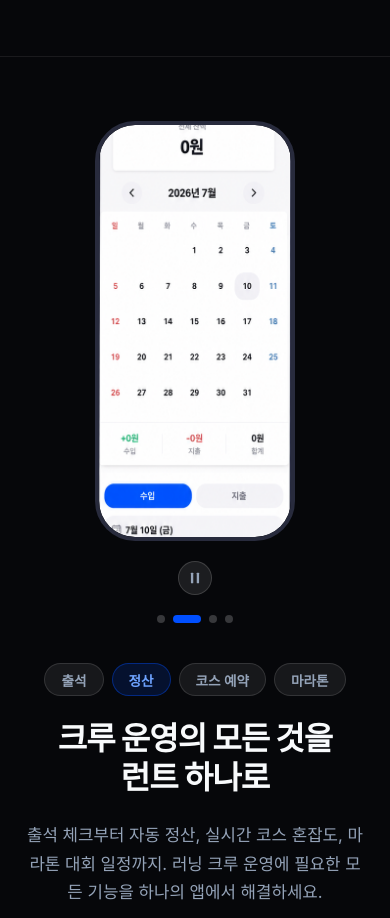
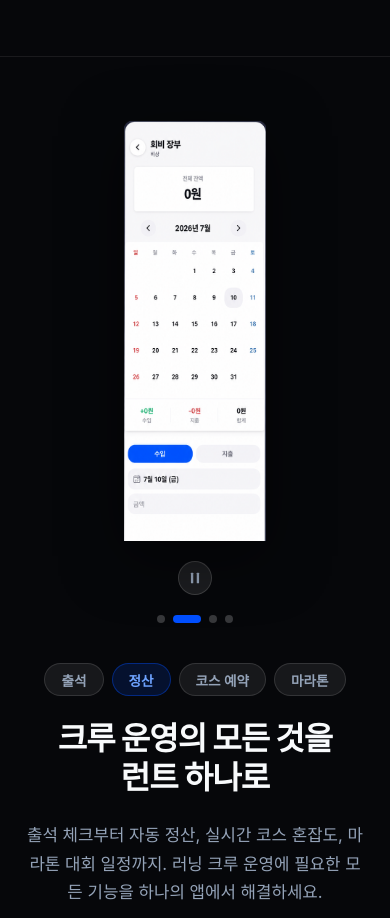
Before and after one commit to yellowcat8/runt, a website built with Vite: page index.html in a window 390 px wide. Shown: the part 3380-4298 px from the top of the page. Built offline with nearby package versions, Linux system fonts and the light colour scheme; a web font is replaced by a local one.

Commit message:
style: remove phone mockup border and set object-fit contain to display full phone images without clipping

```diff
--- a/src/style.css
+++ b/src/style.css
@@ -471,13 +471,10 @@ p {
   position: relative;
   width: 280px;
   height: 590px;
-  background: #0f111a;
-  border: 4px solid #282b3d;
-  border-radius: 40px;
-  overflow: hidden;
-  box-shadow:
-    0 30px 80px rgba(0, 0, 0, 0.6),
-    0 0 0 1px rgba(255, 255, 255, 0.05);
+  background: transparent;
+  border: none;
+  border-radius: 0;
+  overflow: visible;
 }
 
 .fss-phone-notch {
@@ -488,8 +485,8 @@ p {
   position: relative;
   width: 100%;
   height: 100%;
-  overflow: hidden;
-  border-radius: 36px;
+  overflow: visible;
+  border-radius: 0;
 }
 
 /* All phone images stacked, only active one visible */
@@ -498,10 +495,11 @@ p {
   inset: 0;
   width: 100%;
   height: 100%;
-  object-fit: cover;
+  object-fit: contain; /* Show the entire image preserving aspect ratio */
   opacity: 0;
   transition: opacity 0.55s ease;
   display: block;
+  filter: drop-shadow(0 15px 30px rgba(0, 0, 0, 0.5)); /* Natural drop shadow for the phone shape */
 }
 
 .fss-img--active {
```
